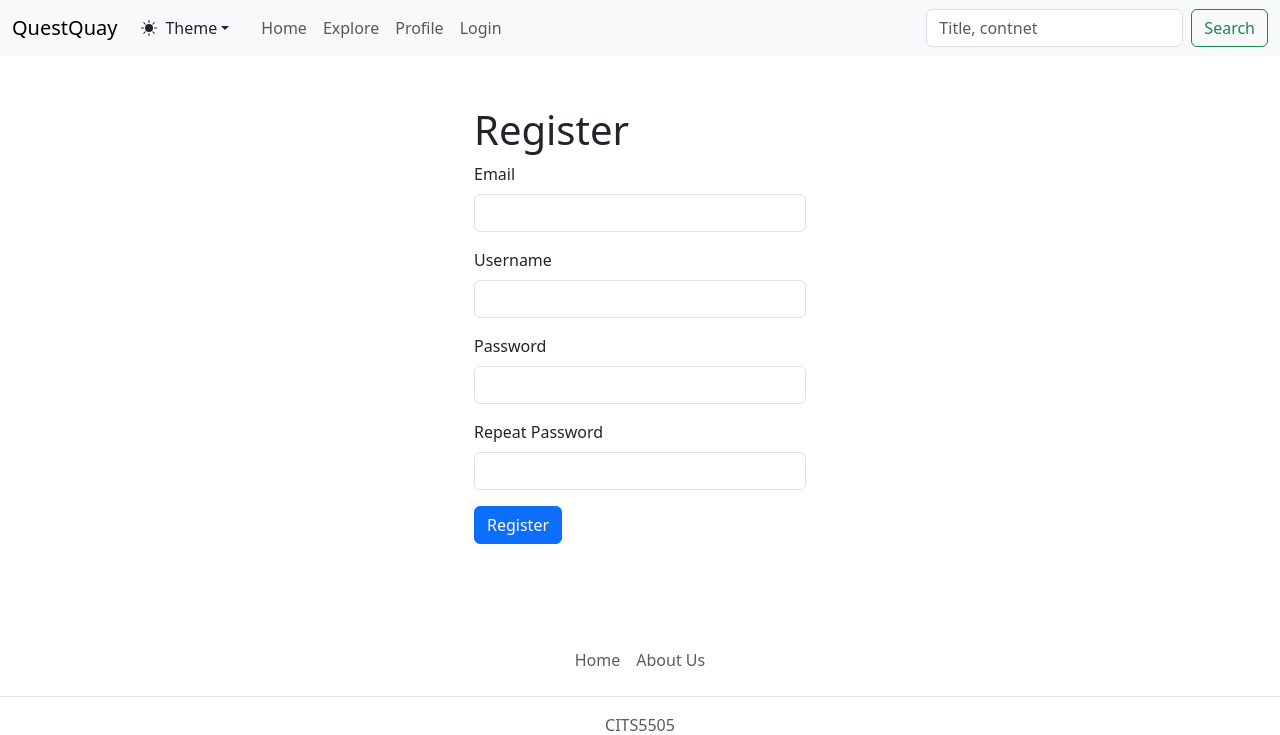
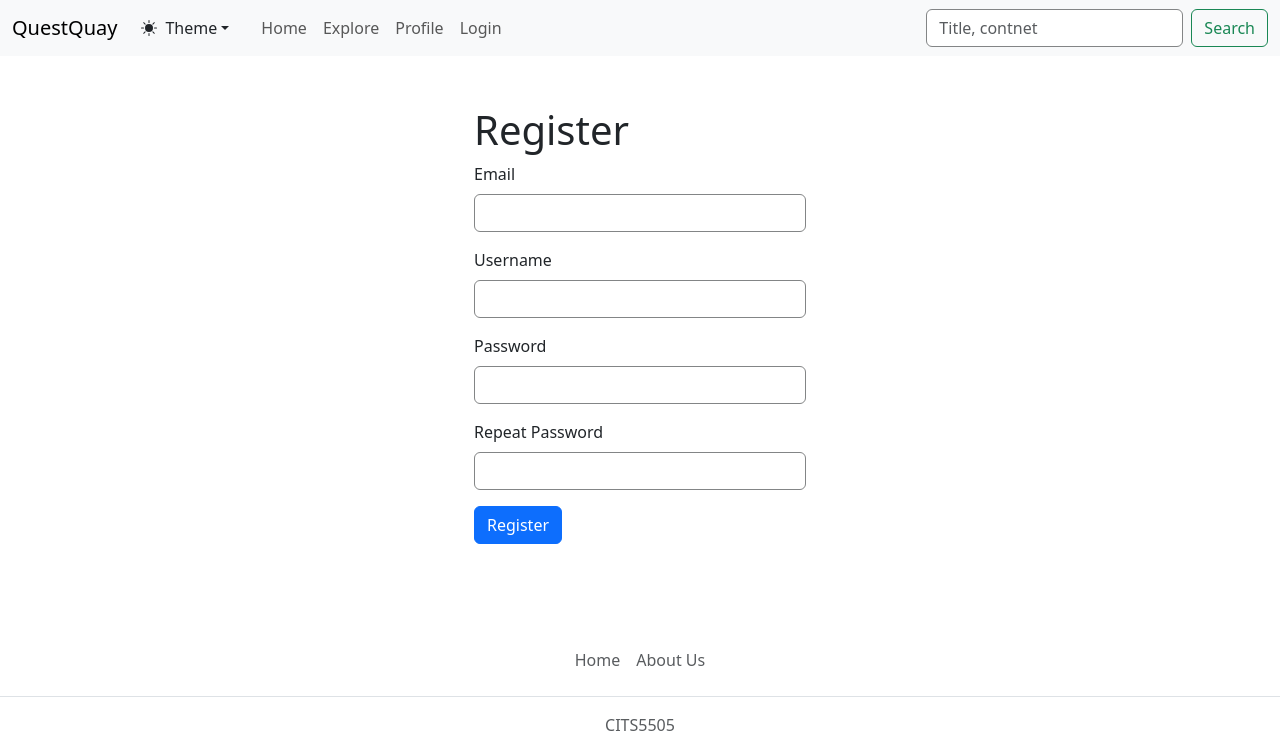
Before and after one commit to yunho7687/quest-quay, a Flask app: page /auth/register in a window 1280 px wide. Shown: the top 735 px of the page. Run offline with Flask 3, Linux system fonts and the light colour scheme; some libraries are stand-ins or nearby versions.

Commit message:
chore: Update style.css to add border to .form-control

```diff
--- a/app/static/assets/css/style.css
+++ b/app/static/assets/css/style.css
@@ -62,3 +62,6 @@ header nav form .form-label {
 header nav form div {
   margin-bottom: 0 !important;
 }
+.form-control{
+  border: 1px solid #838586;
+}
```
